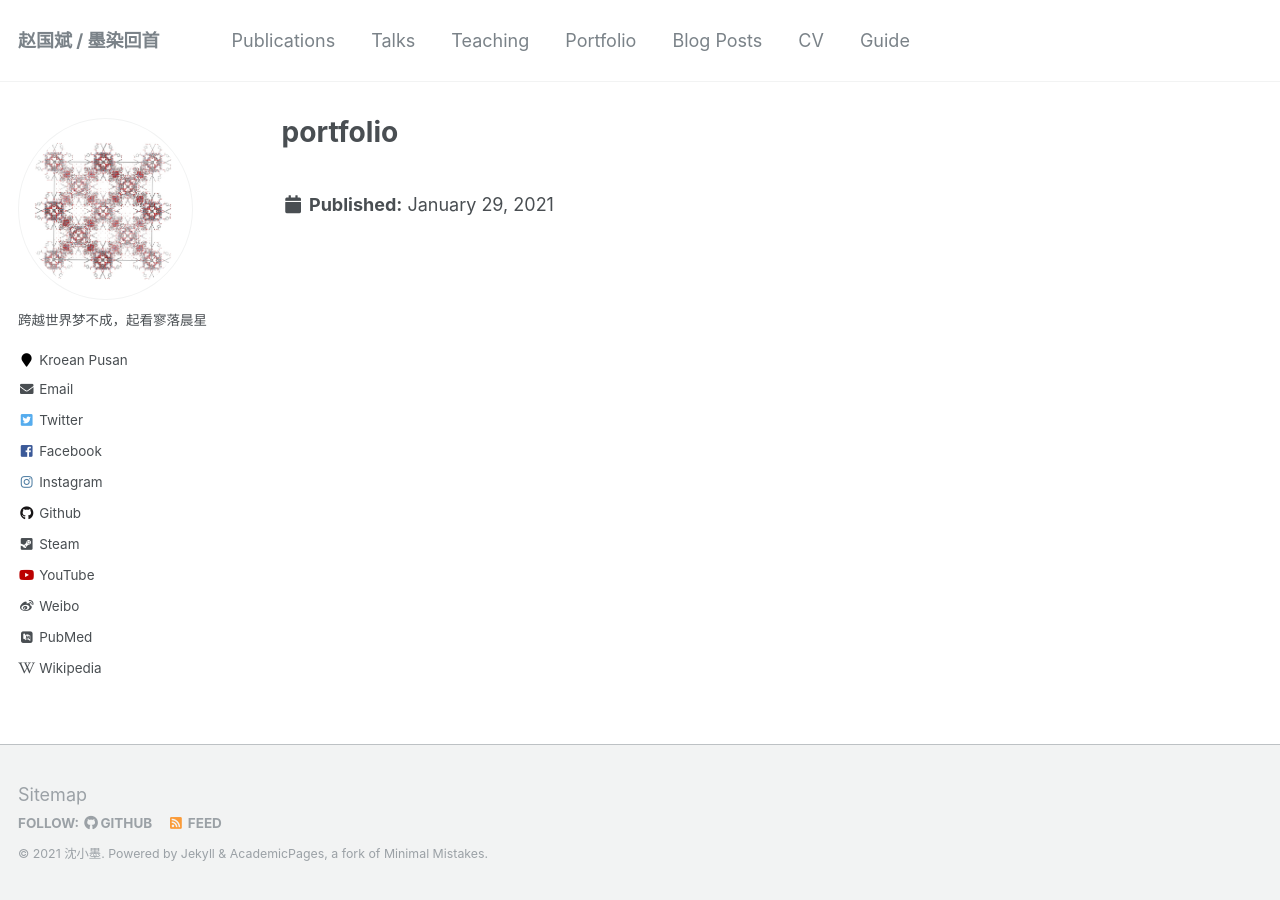
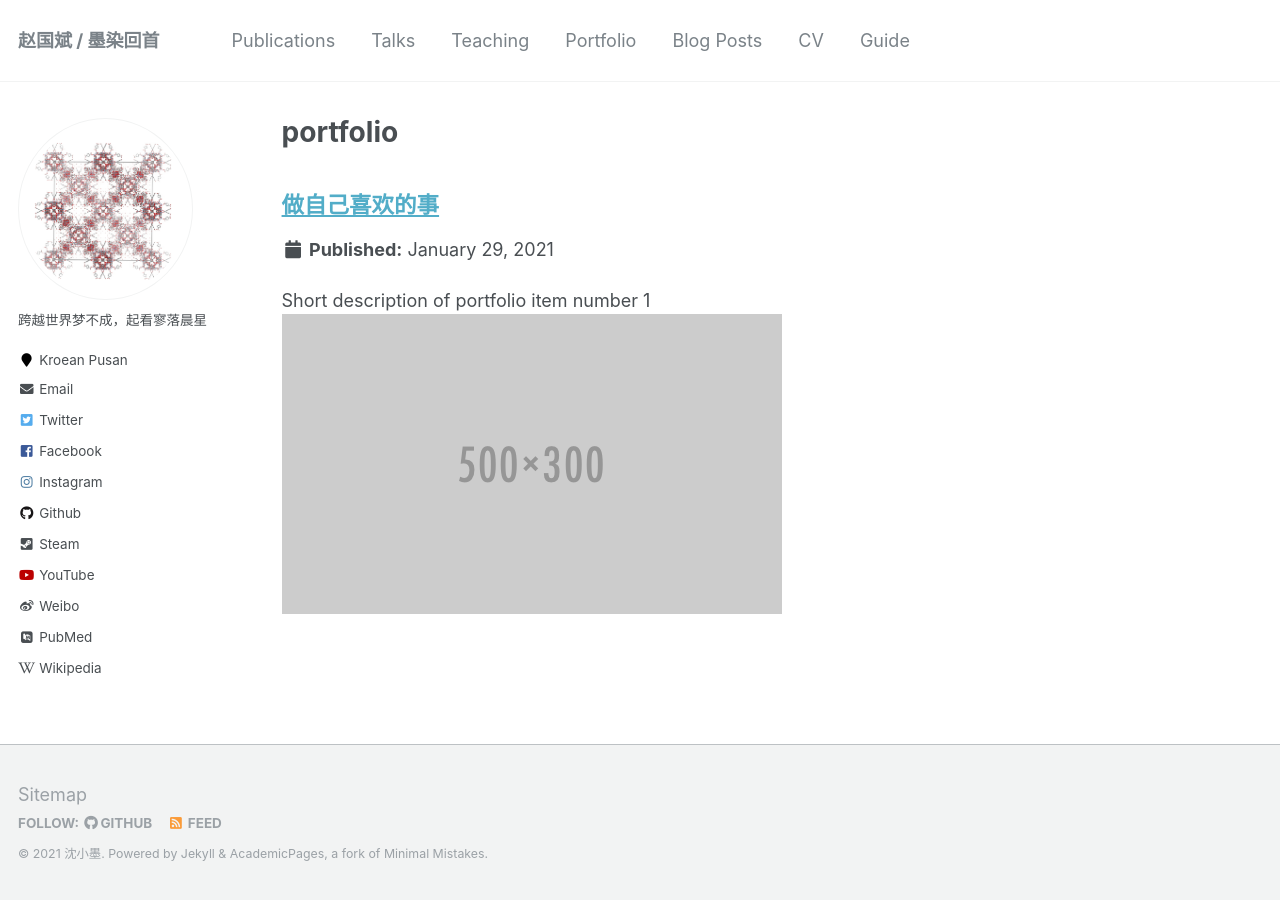
Before and after one commit to sxm13/ZGBshenxiaomoCV.github.io, a Jekyll site: the page built from _pages/portfolio.html, in a window 1280 px wide. Built offline with Jekyll 4.4.1, drawn with Linux system fonts in a browser that asks for light colours; some web fonts are replaced.

Commit message:
Update portfolio-1.md

```diff
--- a/_portfolio/portfolio-1.md
+++ b/_portfolio/portfolio-1.md
@@ -1,6 +1,6 @@
 ---
 title: "做自己喜欢的事"
-excerpt: ![你得到你想要的吗](/images/dianpian.png "垫片")
+excerpt: "Short description of portfolio item number 1<br/><img src='/images/500x300.png'>"
 collection: portfolio
 ---
 
```
